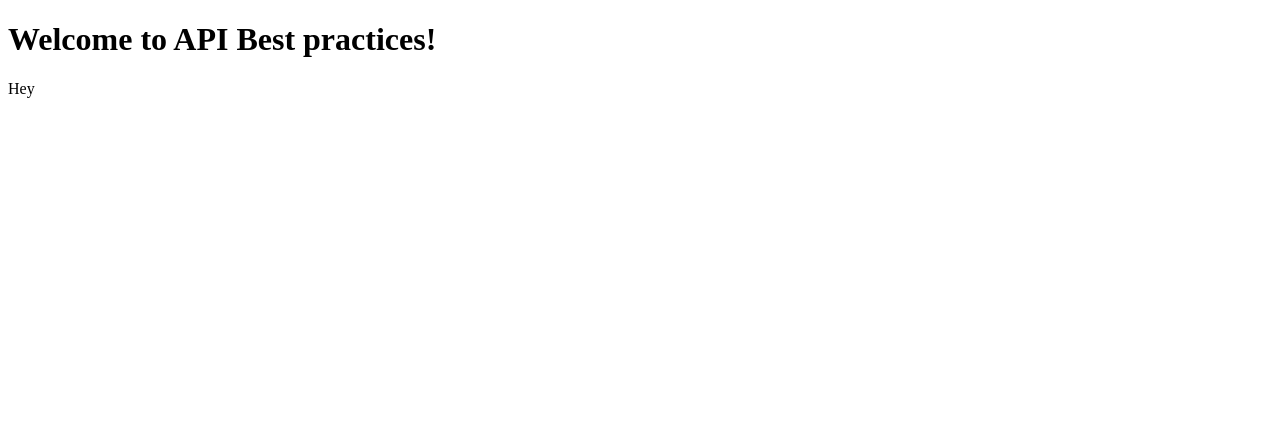
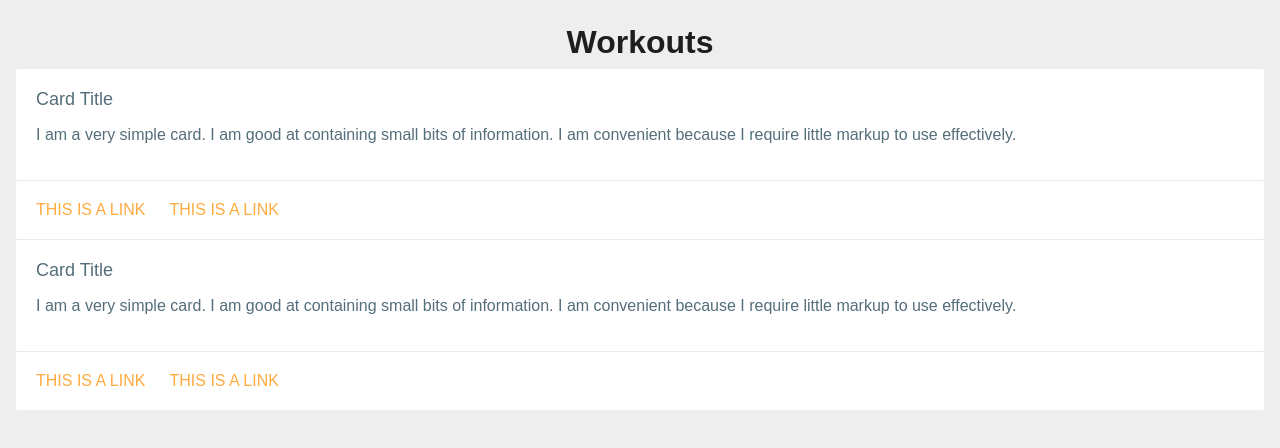
Before and after one commit to ollorente/api-best-practices, a website: page src/public/index.html in a window 1280 px wide. Drawn offline with Linux system fonts and the light colour scheme.

Commit message:
Creando componentes

```diff
--- /dev/null
+++ b/src/public/components/CTitle.js
@@ -0,0 +1,18 @@
+class CTitle extends HTMLElement {
+  connectedCallback() {
+    this.innerHTML = `
+    <style>
+      h1 {
+        font-family: sans-serif;
+        margin: 0;
+        padding: calc(1rem / 2);
+        text-align: center;
+      }
+    </style>
+
+    <h1>Workouts</h1>
+    `;
+  }
+}
+
+window.customElements.define("c-title", CTitle);
--- a/src/public/components/CWorkouts.js
+++ b/src/public/components/CWorkouts.js
@@ -1,9 +1,53 @@
 class CWorkouts extends HTMLElement {
   connectedCallback() {
-    this.innerHTML = `<div>
-      <h1>Welcome to API Best practices!</h1>
-      <p>Hey</p>
-    </div>`;
+    this.innerHTML = `
+    <style>
+      body {
+        margin: 0px;
+        padding: 0px;
+      }
+
+      c-card.basic-card .card-content,
+      c-card.basic-card .card-action {
+        box-sizing: border-box;
+        padding: 20px;
+        background-color: white;
+        color: #546E7A;
+        border-bottom: 1px solid rgba(160,160,160,0.2);
+        border-radius: 2px 2px 2px 2px;
+      }
+
+      c-card.basic-card .card-title {
+        font-size: 18px;
+      }
+
+      c-card.basic-card a {
+        color: #ffab40;
+        transition: color .3s ease;
+        text-transform: uppercase;
+        border-bottom: none;
+        text-decoration: none;
+        margin-right: 20px;
+      }
+
+			c-card.basic-card a:hover {
+				color: #ffd8a6;
+			}
+    </style>
+
+    <c-card class="basic-card">
+      <div class="card-content">
+        <span class="card-title">Card Title</span>
+        <p>
+          I am a very simple card. I am good at containing small bits of information. I am convenient because I require little markup to use effectively.
+        </p>
+      </div>
+      <div class="card-action">
+        <a href="#">This is a link</a>
+        <a href="#">This is a link</a>
+      </div>
+    </c-card>
+    `;
   }
 }
 
--- a/src/public/index.html
+++ b/src/public/index.html
@@ -1,14 +1,26 @@
 <!DOCTYPE html>
-<html lang="en">
+<html lang="es">
   <head>
     <meta charset="UTF-8" />
     <meta name="viewport" content="width=device-width, initial-scale=1.0" />
     <meta http-equiv="X-UA-Compatible" content="ie=edge" />
-    <title>API Best practices</title>
+    <title>Workouts</title>
   </head>
-  <body>
+  <body
+    style="
+      background: #eee;
+      color: #1e1e1e;
+      font-family: sans-serif;
+      margin: 0;
+      padding: 1rem;
+      width: calc(100% - 2rem);
+    "
+  >
+    <c-title></c-title>
+    <c-workouts></c-workouts>
     <c-workouts></c-workouts>
 
+    <script src="./components/CTitle.js" type="module"></script>
     <script src="./components/CWorkouts.js" type="module"></script>
   </body>
 </html>
```
